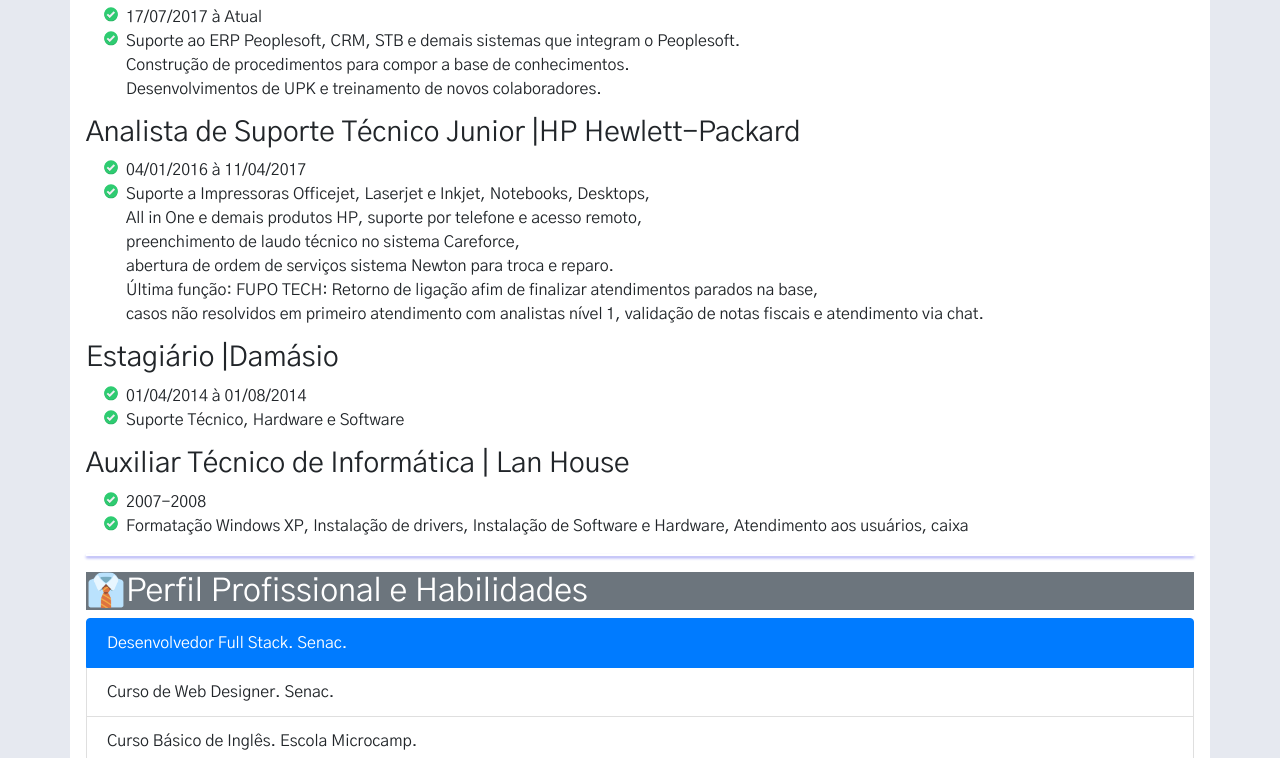
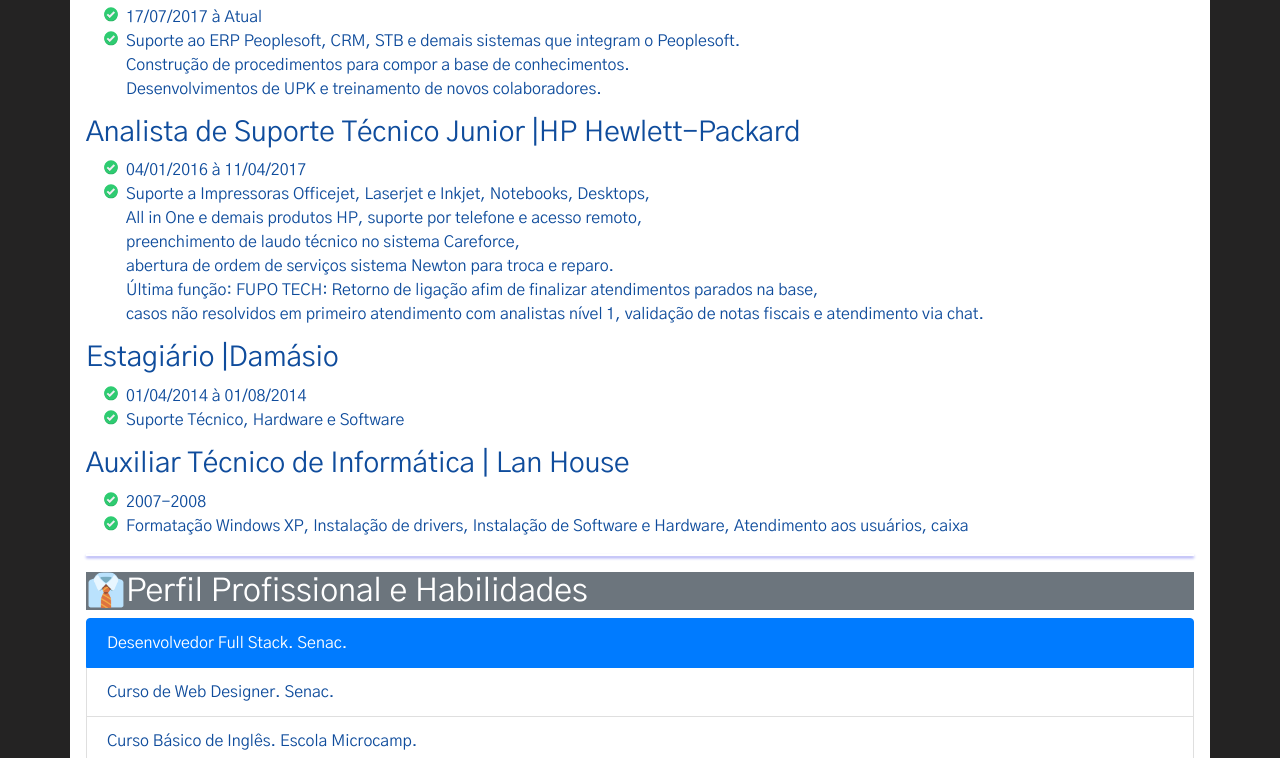
Before and after one commit to tiagoferreira18/curriculo, a plain HTML site: page index.html in a window 1280 px wide. Shown: the part 538-1296 px from the top of the page. Drawn offline with nearby package versions, Linux system fonts and the light colour scheme.

Commit message:
Ajustes css

```diff
--- a/css/style-curriculo.css
+++ b/css/style-curriculo.css
@@ -1,5 +1,9 @@
 @import url('https://fonts.googleapis.com/css2?family=Gothic+A1:wght@400;600;800&display=swap');
 
+.modo-noturno{
+  background-color: rgb(36, 35, 35);
+  color:rgb(15, 76, 156);
+}
 
 body {
   font-family: 'Gothic A1', sans-serif;
--- a/index.html
+++ b/index.html
@@ -9,7 +9,7 @@
     <link rel="stylesheet" href="css/style-curriculo.css" />
 
   </head>
-  <body>
+  <body class="modo-noturno">
     <div class="container container-sm container-ms ">
     <h1 class="badge-secondary ">Tiago Ferreira da Silva</h1>
     <div class="contato">
```
